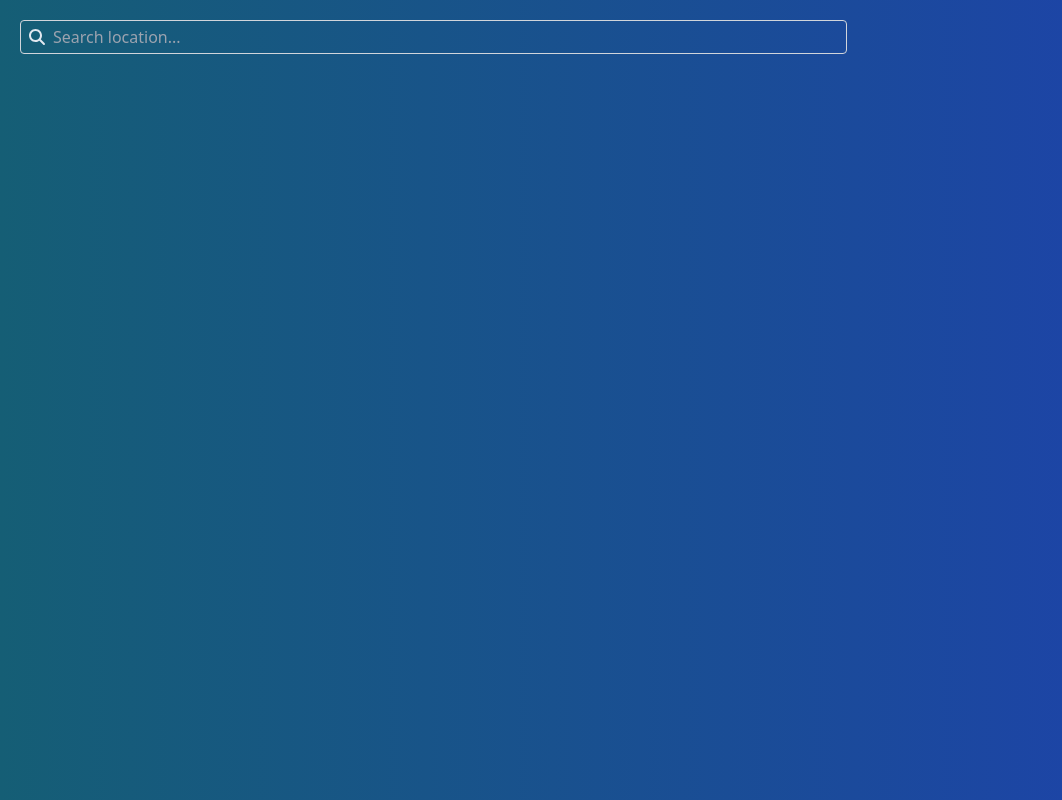
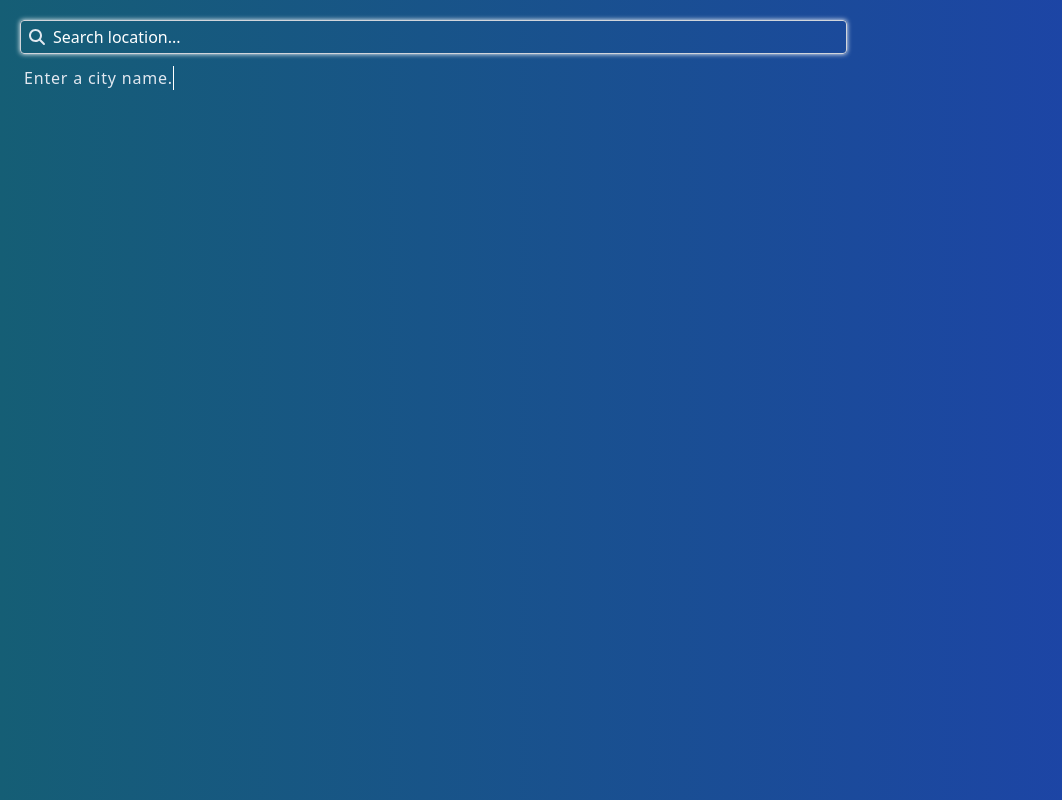
Before and after one commit to haphuong96/weather-app, a React (Create React App) app: page / in a window 1280 px wide. Shown: the whole page, without its empty margins (0-1062 px from the left). Built offline with nearby package versions, Linux system fonts and the light colour scheme; the HTML template or start-up script is replaced by a standard one.

Commit message:
add animation to search bar

```diff
--- a/src/App.css
+++ b/src/App.css
@@ -11,3 +11,41 @@
     display: none;
   }
 }
+
+.search-bar-glow {
+  animation: glow 1s ease-in-out infinite alternate;
+}
+
+@keyframes glow {
+  from {
+    box-shadow: 0 0 5px #fff;
+  }
+  to {
+    box-shadow: 0 0 15px #fff;
+  }
+}
+
+.typewriter {
+  overflow: hidden; /* Ensures the content is not revealed until the animation */
+  border-right: .1em solid white; /* The typwriter cursor */
+  white-space: nowrap; /* Keeps the content on a single line */
+  /* margin: 0 auto; */
+  font-family: inherit;
+   /*Gives that scrolling effect as the typing happens*/
+  letter-spacing: 0.05em; /* Adjust as needed */
+  animation:
+    typing 2s steps(40, end),
+    blink-caret 1s step-end infinite;
+}
+
+/* The typing effect */
+@keyframes typing {
+  from { width: 0 }
+  to { width: 100% }
+}
+
+/* The typewriter cursor effect */
+@keyframes blink-caret {
+  from, to { border-color: transparent }
+  50% { border-color: white; }
+}
--- a/src/App.tsx
+++ b/src/App.tsx
@@ -1,4 +1,4 @@
-import { useState } from "react";
+import { useEffect, useState } from "react";
 import "./App.css";
 import SearchBar from "./components/SearchBar";
 import { Location } from "./interfaces/location";
@@ -55,14 +55,23 @@ function App() {
     );
   };
 
+  // theme color & text color
+  const [theme, setTheme] = useState<string>("");
+  const [textColor, setTextColor] = useState<string>("");
+
+  useEffect(() => {
+    if (weather?.isDayTime) {
+      setTheme("from-blue-50 to-yellow-50");
+      setTextColor("text-black");
+    } else {
+      setTheme("from-cyan-800 to-blue-800");
+      setTextColor("text-slate-200");
+    }
+  }, [weather]);
+
   return (
     <div
-      className={`h-screen overflow-auto bg-gradient-to-r p-5 ${
-        weather?.isDayTime
-          ? "from-blue-50 to-yellow-50"
-          : // "from-sky-200 to-blue-300"
-            "from-cyan-800 to-blue-800 text-slate-200"
-      }`}
+      className={`h-screen overflow-auto bg-gradient-to-r p-5 ${theme} ${textColor}`}
     >
       <div className="grid grid-cols-3 mb-2">
         <div className="col-span-3 md:col-span-2">
@@ -73,13 +82,13 @@ function App() {
         <div className="col-span-3 md:col-span-2 flex flex-col justify-between">
           {weather && (
             <div className="pb-16">
-              <div className="p-16 flex flex-col sm:flex-row justify-between">
+              <div className="p-12 sm:p-16 flex flex-col sm:flex-row justify-between">
                 <div className="contents sm:display-block sm:flex sm:flex-col sm:justify-between">
-                  <div className="flex flex-col items-center sm:flex-none sm:items-start">
+                  <div className="flex flex-col items-center text-center sm:text-left sm:flex-none sm:items-start">
                     <div className="font-bold text-3xl">
                       {location.cityName}
                     </div>
-                    <div>
+                    <div className="w-full">
                       {datetimeFormatter(
                         weather.localObservationDateTime,
                         "EEEE, dd MMMM HH:mm"
@@ -91,7 +100,7 @@ function App() {
                     <div>{weather.weatherText}</div>
                   </div>
                 </div>
-                <div>
+                <div className="p-4">
                   <WeatherIcon
                     weatherText={weather.weatherText}
                     weatherIcon={weather.weatherIcon}
@@ -146,7 +155,7 @@ function App() {
               <div className="pb-4 font-bold">Hourly Forecast</div>
               <div className="grid grid-cols-5 border rounded-md p-4">
                 {hourlyForecasts.map((hourlyForecasts) => (
-                  <div className="flex flex-col justify-between items-center text-center">
+                  <div className="flex flex-col justify-between items-center text-center px-2">
                     {/* <div>{hourlyForecasts.weatherText}</div> */}
                     <div>
                       {datetimeFormatter(
@@ -176,9 +185,9 @@ function App() {
 
             <div className="flex-grow grid grid-rows-5 border rounded-md p-4">
               {dailyForecasts.map((dailyForecast) => (
-                <div className="grid grid-cols-3 gap-8 items-center pb-2">
+                <div className="grid grid-cols-3 mb-5 items-center">
                   {/* <div>{dailyForecast.weatherText}</div> */}
-                  <div>
+                  <div className="truncate">
                     {datetimeFormatter(dailyForecast.localDateTime, "EEEE")}
                   </div>
                   <div>
@@ -188,9 +197,6 @@ function App() {
                       isDayTime={true}
                       style={{ height: 100 }}
                     />
-                    <div className="text-center weather-text-responsive">
-                      {dailyForecast.weatherText}
-                    </div>
                   </div>
                   <div className="flex flex-wrap justify-between">
                     <div className="mx-1">
@@ -199,6 +205,9 @@ function App() {
                     <div className="mx-1 font-light">
                       {dailyForecast.temperatureMinimum}
                     </div>
+                  </div>
+                  <div className="text-center col-span-3 weather-text-responsive">
+                    {dailyForecast.weatherText}
                   </div>
                 </div>
               ))}
--- a/src/components/SearchBar.tsx
+++ b/src/components/SearchBar.tsx
@@ -1,4 +1,4 @@
-import React, { useState } from "react";
+import React, { useEffect, useState } from "react";
 import { FontAwesomeIcon } from "@fortawesome/react-fontawesome";
 import { faSearch } from "@fortawesome/free-solid-svg-icons";
 import { Location } from "../interfaces/location";
@@ -17,8 +17,11 @@ export default function SearchBar({
   >([]);
   const [isFocused, setIsFocused] = useState<boolean>(false);
   const [isDisplayedList, setIsDisplayedList] = useState<boolean>(false);
+  const [userInput, setUserInput] = useState<string>("");
 
   const onLocationInputChange = (input: string) => {
+    setUserInput(input);
+
     clearTimeout(timer);
 
     setTimer(
@@ -32,19 +35,29 @@ export default function SearchBar({
     setLocationSearchResults(await searchLocationByKey(locationSearchKey));
   };
 
+  const [isGlowing, setIsGlowing] = useState<boolean>(true);
+  useEffect(() => {
+    location.key || userInput
+      ? setIsGlowing(false)
+      : setTimeout(() => setIsGlowing(true), 1000);
+  }, [location, userInput]);
+
   return (
     <div className="relative w-full">
       <div
         className={`flex gap-2 items-center border border-gray-300 rounded py-1 px-2 ${
           isFocused ? "border-blue-500" : ""
-        }`}
+        } ${isGlowing ? "search-bar-glow" : ""}`}
       >
         <FontAwesomeIcon icon={faSearch} />
         <input
           type="text"
           placeholder="Search location..."
           name="location"
-          className="w-full focus-visible:outline-none bg-transparent"
+          className={
+            "w-full focus-visible:outline-none bg-transparent " +
+            (isGlowing ? "placeholder:text-white" : "")
+          }
           onChange={(e: React.ChangeEvent<HTMLInputElement>) =>
             onLocationInputChange(e.target.value)
           }
@@ -57,7 +70,9 @@ export default function SearchBar({
           }}
         />
       </div>
-
+      <div className={`pt-3 pl-1 w-max flex ${isGlowing ? "" : "hidden"} `}>
+        <div className="typewriter">Enter a city name.</div>
+      </div>
       {locationSearchResults.length > 0 && (isFocused || isDisplayedList) && (
         <ul className="absolute z-10 w-full border border-gray bg-slate-50 rounded text-black">
           {locationSearchResults.map((location) => (
```
Also changed, not shown: src/components/WeatherIcon.tsx (+11 -11 lines), 1 other file (tests, documents, lock files or other folders).
